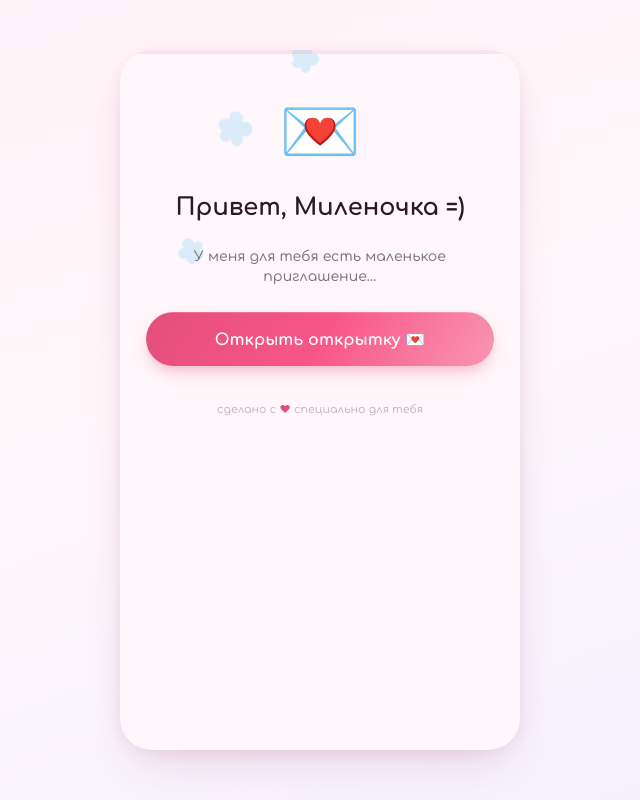
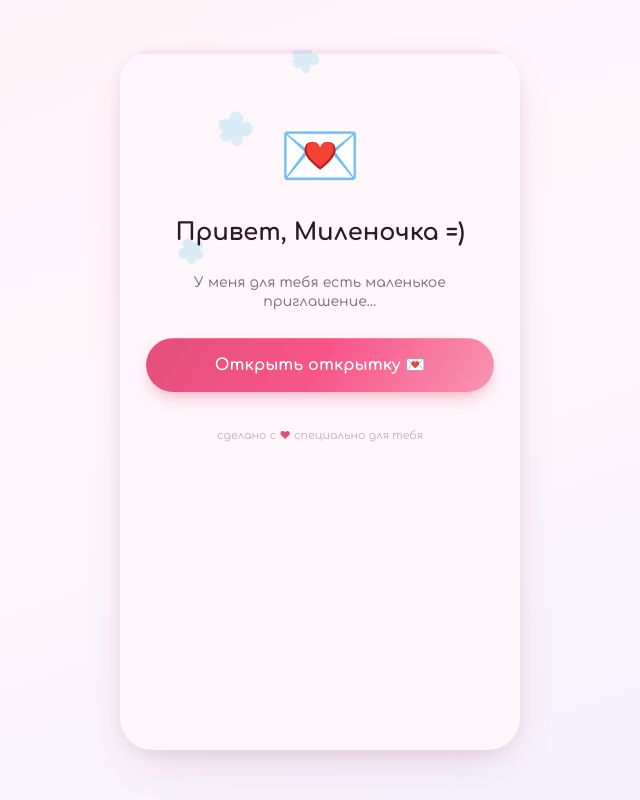
Before and after one commit to Sergey-Yurakov/milenochka-invite, a plain HTML site: page index.html in a window 1280 px wide. Shown: the whole page, without its empty margins (320-960 px from the left). Drawn offline with Linux system fonts and the light colour scheme.

Commit message:
Headings: real capitals (Comfortaa); +24px top padding

```diff
--- a/index.html
+++ b/index.html
@@ -79,7 +79,7 @@ body {
   flex: 1;
   display: flex;
   flex-direction: column;
-  padding: 44px 26px 26px;
+  padding: 68px 26px 26px;
   opacity: 0;
   transform: translateY(16px);
   transition: opacity .45s ease, transform .45s ease;
@@ -98,10 +98,12 @@ body {
 
 /* ============================ TYPO ============================ */
 .title {
-  font-family: var(--font-title);
+  /* SoyuzGrotesk — all-caps (нет строчных), поэтому используем Comfortaa,
+     чтобы у заголовков была настоящая заглавная первая буква */
+  font-family: var(--font-main);
   font-weight: 700;
   font-size: 24px;
-  line-height: 1.08;
+  line-height: 1.15;
   text-align: center;
   color: var(--ink);
   white-space: pre-line;
```
